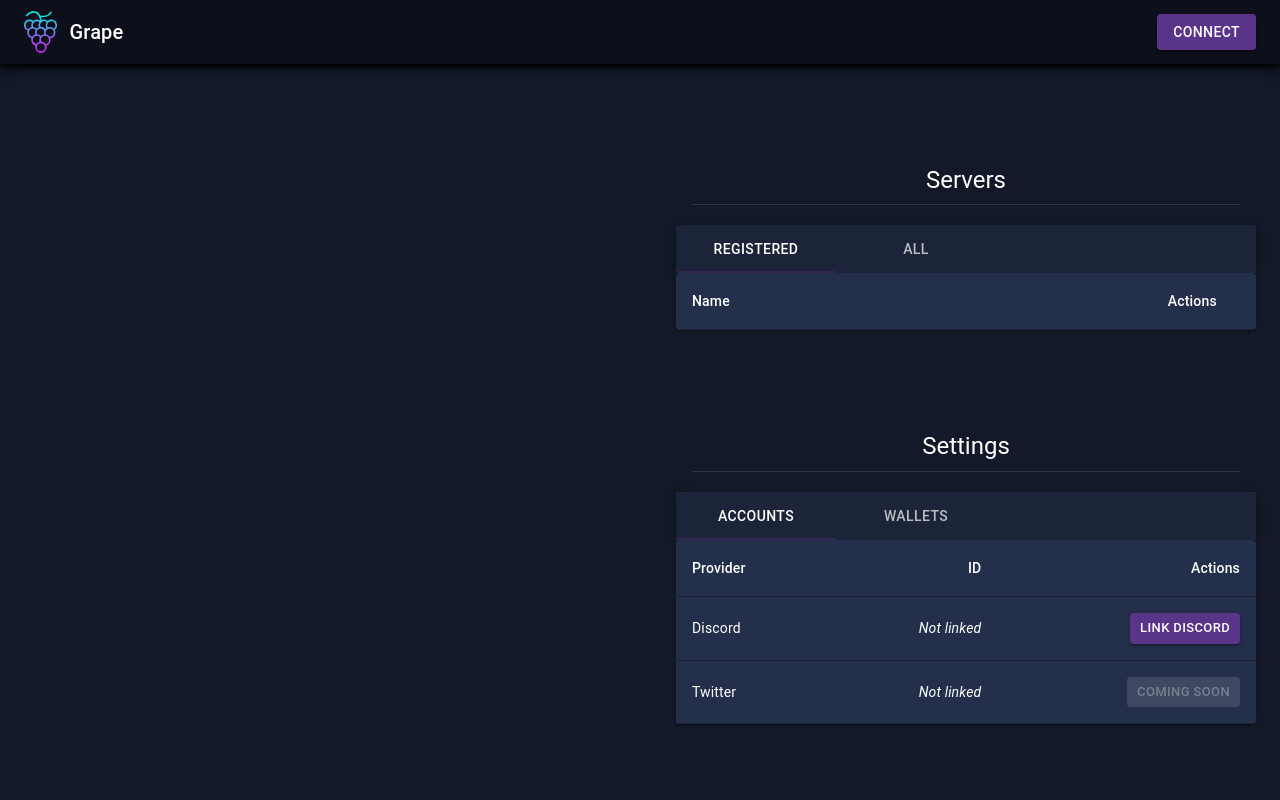
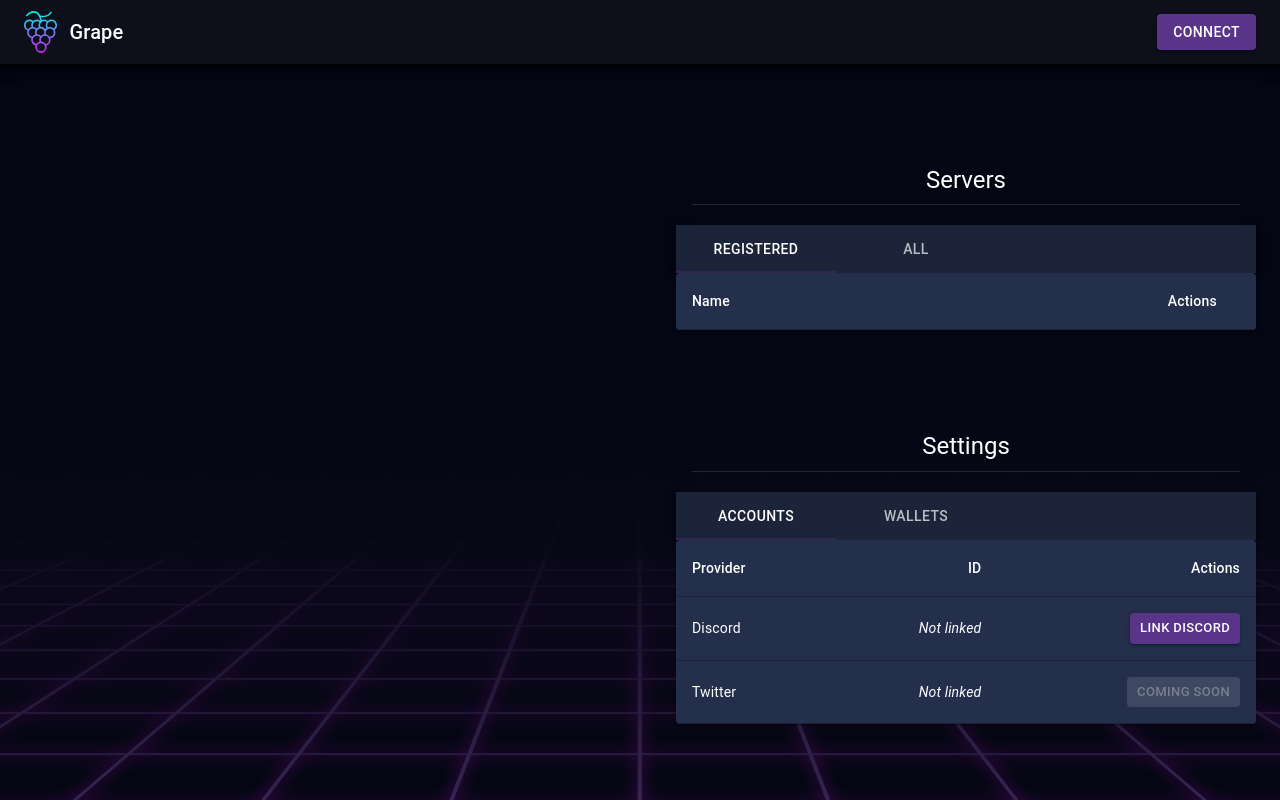
Before and after one commit to The-Great-Ape/client, a React (Create React App) app: page / in a window 1280 px wide. Built offline with nearby package versions, Linux system fonts and the light colour scheme.

Commit message:
added grid background

```diff
--- a/public/index.html
+++ b/public/index.html
@@ -46,6 +46,8 @@
         display: flex;
         flex-direction: column;
       }
+
+
     </style>
     <link
       rel="stylesheet"
@@ -58,6 +60,7 @@
   <body>
     <noscript>You need to enable JavaScript to run this app.</noscript>
     <div id="root"></div>
+    <div class="bg-grid"></div>
     <!--
       This HTML file is a template.
       If you open it directly in the browser, you will see an empty page.
--- a/src/App.jsx
+++ b/src/App.jsx
@@ -22,6 +22,7 @@ function App() {
           </Switch>
         </SessionProvider>
       </HashRouter>
+
     </div>
   );
 }
--- a/src/App.less
+++ b/src/App.less
@@ -1,5 +1,6 @@
 .App {
   text-align: center;
+
 }
 
 .MuiPaper-root {
@@ -20,9 +21,25 @@ border-bottom: 1px solid #1b2439 !important;
 }
 
 body{
-  background-color: #131928 !important;
+ background-color: #040713 !important;
+
 }
 
+.bg-grid {
+  position:absolute;
+  bottom:0; left:0;
+  width:100%;
+  z-index:10;
+  background-image: linear-gradient(180deg, #050814 0rem, rgba(5, 8, 20, 0.9) 10rem, rgba(5, 8, 20, 0.8) 10rem, hsla(0, 0%, 100%, 0)), url("/grid.png");
+  background-size: cover;
+  background-repeat: no-repeat;
+  height: 25rem;
+}
+
+.home {
+  z-index:1000;
+
+}
 .main {
   margin-top:100px;
 }
```
Also changed, not shown: public/grid.png (added), src/index.css (line endings or trailing spaces).
